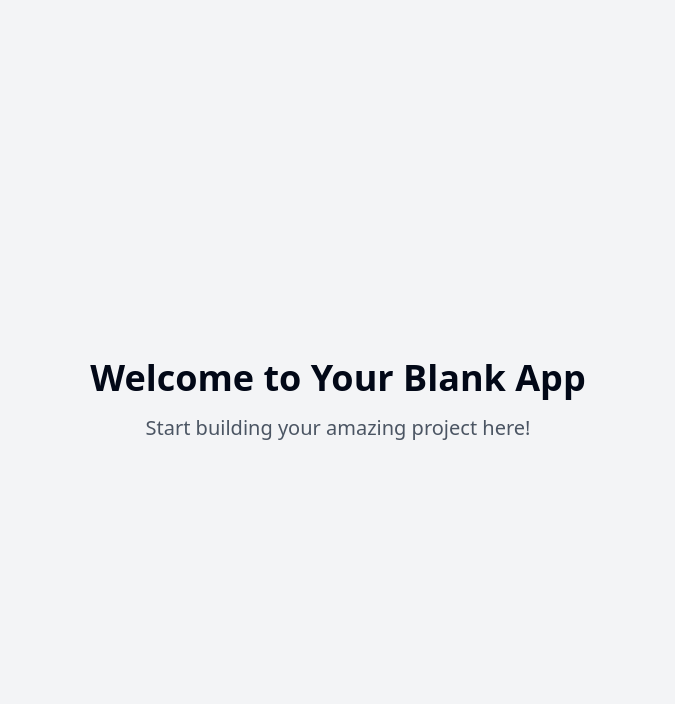
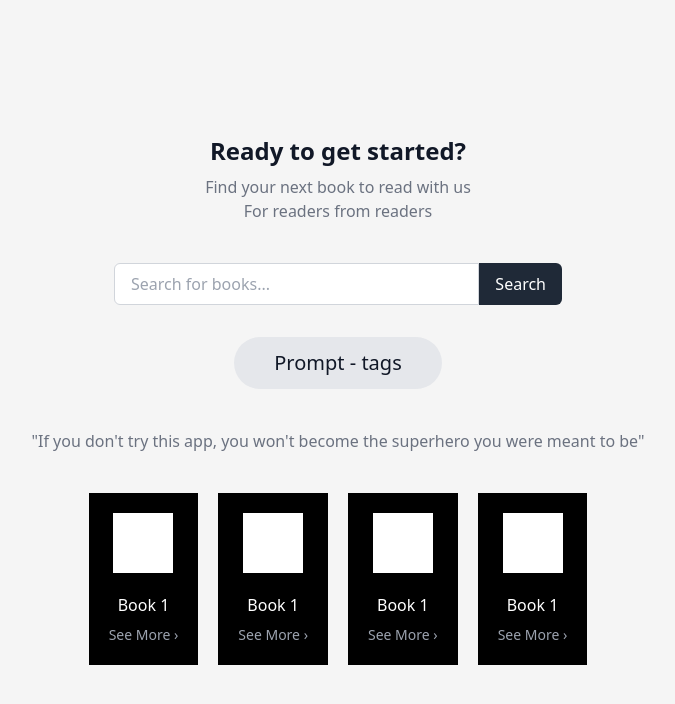
Before and after one commit to som-sudo/copycat-canvas-creator, a React (Vite) app: page / in a window 1280 px wide. Shown: the top 704 px of the page, without its empty margins (302-977 px from the left). Built offline with nearby package versions, Linux system fonts and the light colour scheme.

Commit message:
Import Figma design from Builder
Imported from Builder.io to Lovable

```diff
--- /dev/null
+++ b/src/components/book-finder/BookCard.tsx
@@ -0,0 +1,24 @@
+import React from "react";
+
+interface BookCardProps {
+  title: string;
+  onSeeMore?: () => void;
+}
+
+export function BookCard({ title, onSeeMore }: BookCardProps) {
+  return (
+    <div className="bg-black text-white flex flex-col items-center justify-center p-5">
+      <div
+        className="w-[60px] h-[60px] bg-white mb-5"
+        aria-label="Book cover"
+      />
+      <span className="text-base font-medium">{title}</span>
+      <button
+        className="text-sm text-gray-400 mt-2 hover:text-gray-300 transition-colors"
+        onClick={onSeeMore}
+      >
+        See More ›
+      </button>
+    </div>
+  );
+}
--- /dev/null
+++ b/src/components/book-finder/BookGrid.tsx
@@ -0,0 +1,26 @@
+import React from "react";
+import { BookCard } from "./BookCard";
+
+interface Book {
+  id: string;
+  title: string;
+}
+
+interface BookGridProps {
+  books: Book[];
+  onSeeMore: (bookId: string) => void;
+}
+
+export function BookGrid({ books, onSeeMore }: BookGridProps) {
+  return (
+    <div className="grid grid-cols-4 gap-5 max-md:grid-cols-2 max-sm:grid-cols-1">
+      {books.map((book) => (
+        <BookCard
+          key={book.id}
+          title={book.title}
+          onSeeMore={() => onSeeMore(book.id)}
+        />
+      ))}
+    </div>
+  );
+}
--- /dev/null
+++ b/src/components/book-finder/Header.tsx
@@ -0,0 +1,15 @@
+import React from "react";
+
+export function Header() {
+  return (
+    <div className="text-center mb-10">
+      <span className="text-2xl font-semibold text-gray-900">
+        Ready to get started?
+      </span>
+      <div className="text-base text-gray-500 mt-2">
+        Find your next book to read with us
+      </div>
+      <div className="text-base text-gray-500">For readers from readers</div>
+    </div>
+  );
+}
--- /dev/null
+++ b/src/components/book-finder/QuoteSection.tsx
@@ -0,0 +1,10 @@
+import React from "react";
+
+export function QuoteSection() {
+  return (
+    <div className="text-base text-gray-500 text-center mb-10">
+      &quot;If you don&apos;t try this app, you won&apos;t become the superhero
+      you were meant to be&quot;
+    </div>
+  );
+}
--- /dev/null
+++ b/src/components/book-finder/TagPromptButton.tsx
@@ -0,0 +1,18 @@
+import React from "react";
+
+interface TagPromptButtonProps {
+  onClick?: () => void;
+}
+
+export function TagPromptButton({ onClick }: TagPromptButtonProps) {
+  return (
+    <div className="flex items-center justify-center mb-10">
+      <button
+        className="bg-gray-200 text-gray-900 text-xl font-medium px-10 py-3 rounded-full"
+        onClick={onClick}
+      >
+        Prompt - tags
+      </button>
+    </div>
+  );
+}
--- a/src/pages/Index.tsx
+++ b/src/pages/Index.tsx
@@ -1,14 +1,70 @@
-// Update this page (the content is just a fallback if you fail to update the page)
+import React, { useState } from "react";
+import { Header } from "@/components/book-finder/Header";
+import { TagPromptButton } from "@/components/book-finder/TagPromptButton";
+import { QuoteSection } from "@/components/book-finder/QuoteSection";
+import { BookGrid } from "@/components/book-finder/BookGrid";
 
-const Index = () => {
+// Sample book data
+const sampleBooks = [
+  { id: "1", title: "Book 1" },
+  { id: "2", title: "Book 1" },
+  { id: "3", title: "Book 1" },
+  { id: "4", title: "Book 1" },
+];
+
+export default function Index() {
+  const [books, setBooks] = useState(sampleBooks);
+  const [searchTerm, setSearchTerm] = useState("");
+
+  const handleTagPromptClick = () => {
+    // In a real application, this would open a tag selection modal
+    // or navigate to a tag selection page
+    console.log("Tag prompt clicked");
+  };
+
+  const handleSeeMore = (bookId: string) => {
+    // In a real application, this would navigate to a book details page
+    console.log(`See more clicked for book ${bookId}`);
+  };
+
+  const handleSearch = (e: React.FormEvent) => {
+    e.preventDefault();
+    // In a real application, this would filter books based on search term
+    console.log(`Searching for: ${searchTerm}`);
+  };
+
   return (
-    <div className="min-h-screen flex items-center justify-center bg-gray-100">
-      <div className="text-center">
-        <h1 className="text-4xl font-bold mb-4">Welcome to Your Blank App</h1>
-        <p className="text-xl text-gray-600">Start building your amazing project here!</p>
+    <main>
+      <link
+        href="https://fonts.googleapis.com/css2?family=Inter:wght@400;500;600&display=swap"
+        rel="stylesheet"
+      />
+      <div className="flex flex-col items-center justify-center min-h-screen bg-neutral-100 p-4">
+        <Header />
+
+        {/* Search form */}
+        <form onSubmit={handleSearch} className="w-full max-w-md mb-8">
+          <div className="flex">
+            <input
+              type="text"
+              placeholder="Search for books..."
+              className="flex-grow px-4 py-2 border border-gray-300 rounded-l-md focus:outline-none focus:ring-2 focus:ring-gray-400"
+              value={searchTerm}
+              onChange={(e) => setSearchTerm(e.target.value)}
+            />
+            <button
+              type="submit"
+              className="bg-gray-800 text-white px-4 py-2 rounded-r-md hover:bg-gray-700 transition-colors"
+            >
+              Search
+            </button>
+          </div>
+        </form>
+
+        <TagPromptButton onClick={handleTagPromptClick} />
+        <QuoteSection />
+        <BookGrid books={books} onSeeMore={handleSeeMore} />
       </div>
-    </div>
+    </main>
   );
-};
-
-export default Index;
+}
```
